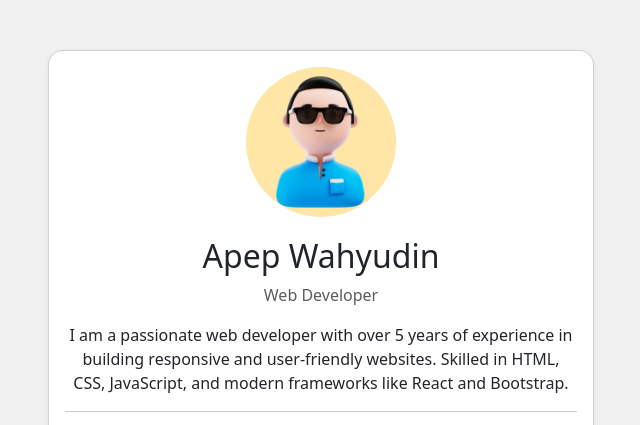
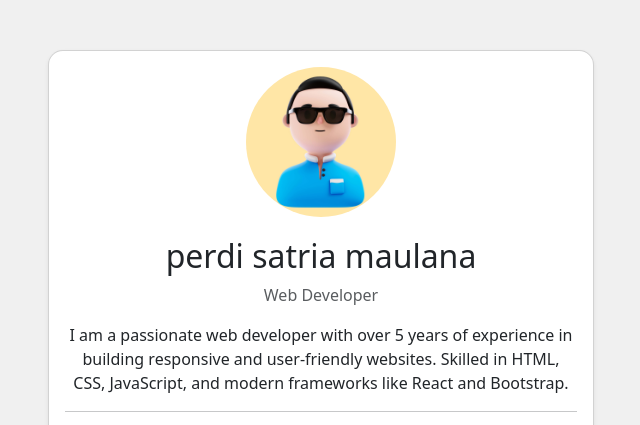
Before and after one commit to Ryss-droid/ta_perdisatria_xr5, a plain HTML site: page index.html in a window 1280 px wide. Shown: the top 425 px of the page, without its empty margins (319-959 px from the left). Drawn offline with nearby package versions, Linux system fonts and the light colour scheme.

Commit message:
index.html

```diff
--- a/index.html
+++ b/index.html
@@ -15,7 +15,7 @@
                 <div class="card shadow-sm">
                     <div class="card-body text-center">
                         <img src="avatar.jpg" alt="Profile Image" class="profile-img">
-                        <h2>Apep Wahyudin</h2>
+                        <h2>perdi satria maulana</h2>
                         <p class="text-muted">Web Developer</p>
                         <p>I am a passionate web developer with over 5 years of experience in building responsive and user-friendly websites. Skilled in HTML, CSS, JavaScript, and modern frameworks like React and Bootstrap.
                         </p>
```
